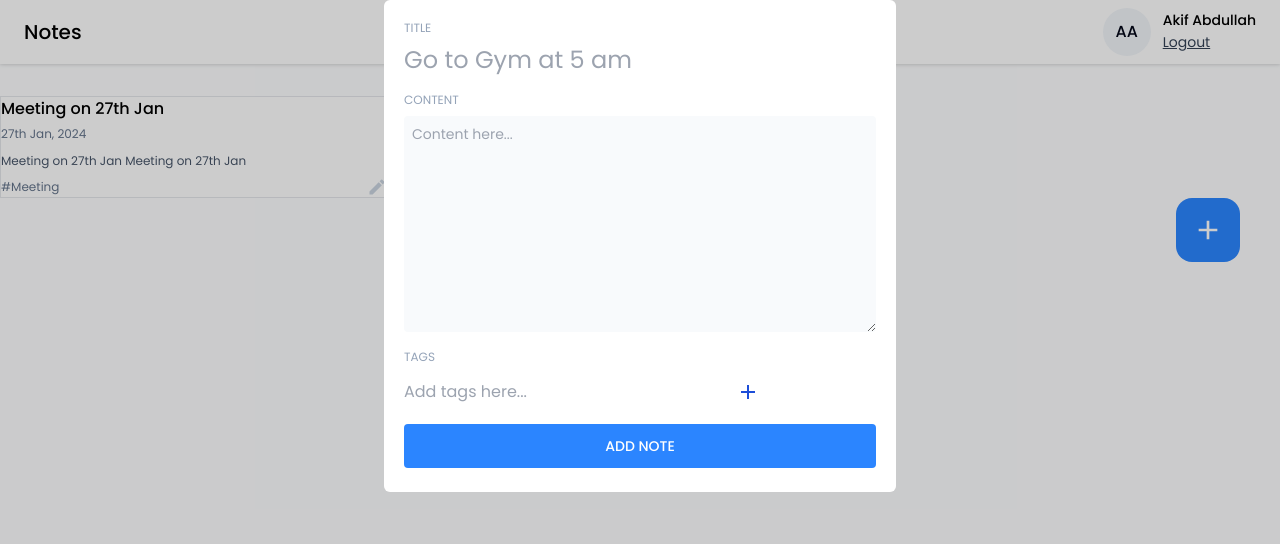
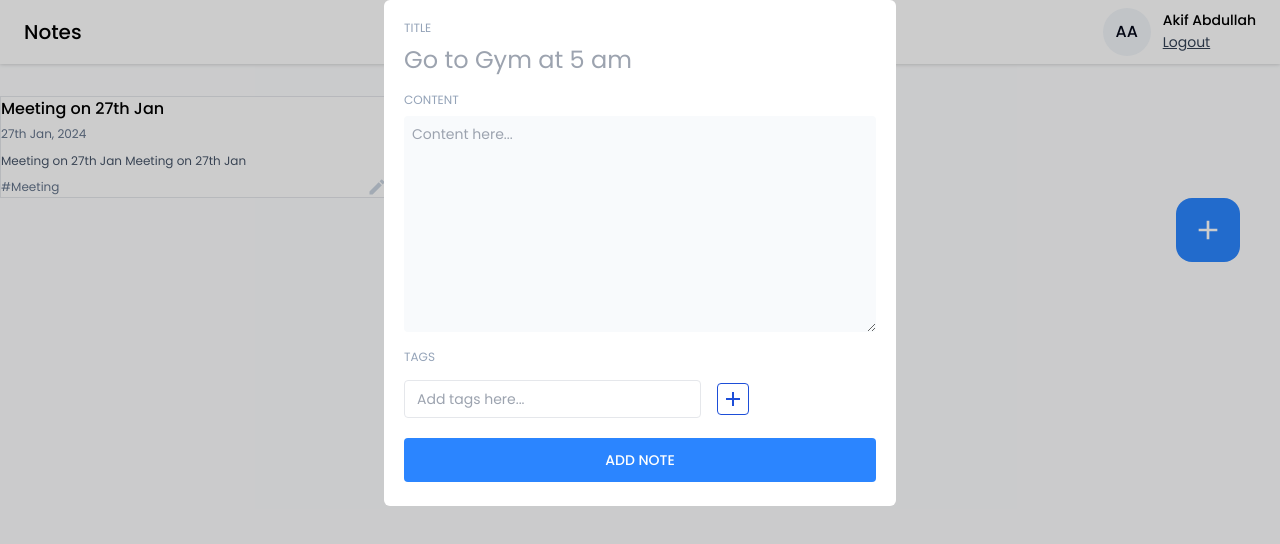
Before and after one commit to Akifcdr/notetakingapp, a React (Vite) app in the folder frontend/notes-app/: page /dashboard in a window 1280 px wide. Both pictures are taken after a click on the button 1208 px from the left and 230 px from the top of the page. Shown: the top 544 px of the page. Built offline with nearby package versions, Linux system fonts and the light colour scheme.

Commit message:
tags file updated

```diff
--- a/frontend/notes-app/src/components/Input/TagInput.jsx
+++ b/frontend/notes-app/src/components/Input/TagInput.jsx
@@ -1,11 +1,24 @@
-import React from 'react'
+import React, { useState } from 'react'
 import { MdAdd,MdClose } from 'react-icons/md'
 const TagInput = ({tags,setTags}) => {
+  const [inputValue,setInputValue]=useState("");
+  const handleInputChange=(e)=>{
+    setInputValue(e.target.value);
+  }
+  const addNewTag=()=>{
+    if(inputValue.trim()!==""){
+      setTags([...tags,inputValue.trim()]);
+      setInputValue("");
+    }
+  }
   return (
     <div>
       <div className='flex items-center gap-4 mt-3'>
-        <input type='text' className='' placeholder='Add tags here...'/>
-        <button className=''>
+        <input type='text'
+        className='text-sm bg-transparent border px-3 py-2 rounded outline-none'
+        placeholder='Add tags here...'
+        onChange={handleInputChange}/>
+        <button className='w-8 h-8 flex items-center justify-center rounded border border-blue-700 hover:bg-blue-700'>
             <MdAdd className='text-2xl text-blue-700 hover:text-white'/>
         </button>
       </div>
```
